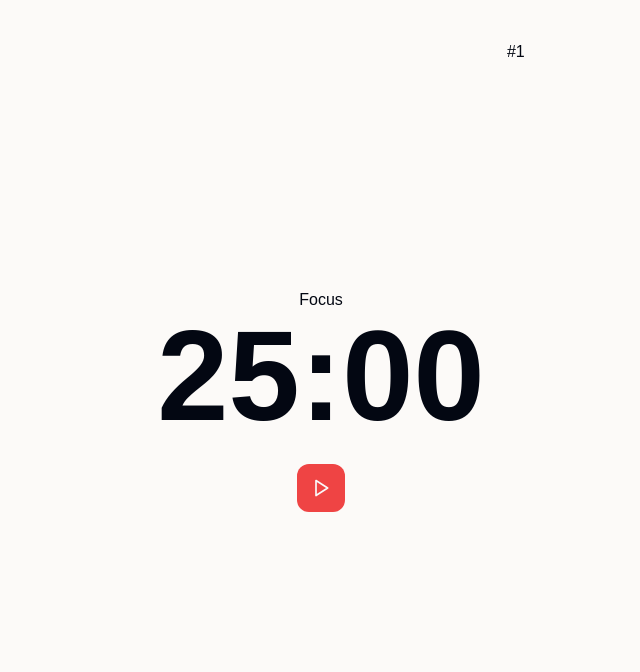
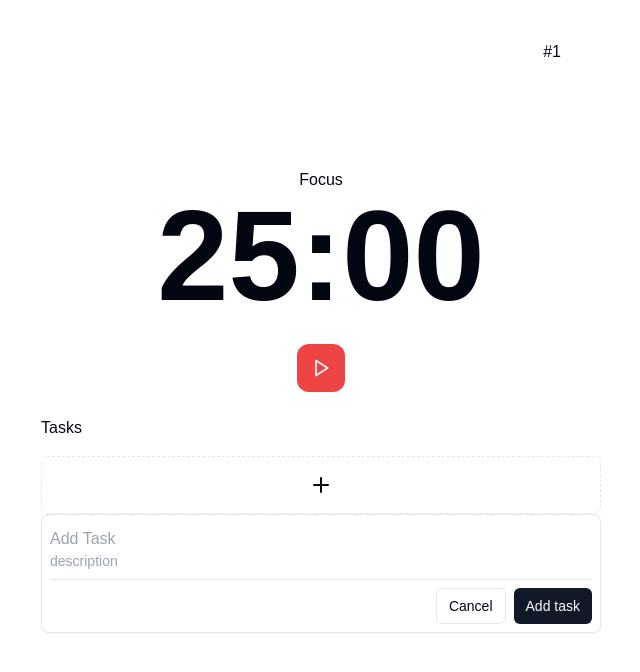
Before and after one commit to ManishBisht777/pomodoro-app, a Next.js app: page / in a window 1280 px wide. Shown: the top 672 px of the page, without its empty margins (319-959 px from the left). Built offline with nearby package versions, Linux system fonts and the light colour scheme; a web font is replaced by a local one.

Commit message:
feat(styles): add task ui

```diff
--- a/package.json
+++ b/package.json
@@ -9,7 +9,9 @@
     "lint": "next lint"
   },
   "dependencies": {
+    "@radix-ui/react-checkbox": "^1.1.1",
     "@radix-ui/react-dropdown-menu": "^2.1.1",
+    "@radix-ui/react-separator": "^1.1.0",
     "@radix-ui/react-slot": "^1.1.0",
     "class-variance-authority": "^0.7.0",
     "clsx": "^2.1.1",
--- a/src/app/page.tsx
+++ b/src/app/page.tsx
@@ -34,7 +34,8 @@ import Pomodoro from "@/components/pomodoro/Pomodoro";
 
 export default function Home() {
   return (
-    <main className="bg-[#fcfaf8] flex flex-col items-center justify-center min-h-screen">
+    // bg-[#fcfaf8]
+    <main className="flex flex-col items-center justify-center min-h-screen">
       {/* <h1 className="text-2xl leading-9 font-bold text-[#202020]">Today</h1>
       <p className="text-sm leading-4 text-[#202020]">
         Lorem ipsum dolor sit amet, consectetur adipisicing elit. Cupiditate
--- /dev/null
+++ b/src/common/const/timer.tsx
@@ -0,0 +1,3 @@
+export const FOCUS = 25 * 60;
+export const BREAK = 5 * 60;
+export const LONG_BREAK = 15 * 60;
--- /dev/null
+++ b/src/common/enums/timer.ts
@@ -0,0 +1,5 @@
+export enum PomodoroAction {
+  FOCUS = "FOCUS",
+  BREAK = "BREAK",
+  LONG_BREAK = "LONG_BREAK",
+}
--- /dev/null
+++ b/src/common/interfaces/timer.tsx
@@ -0,0 +1,8 @@
+import { PomodoroAction } from "../enums/timer";
+
+export type PomodoroState = {
+  timer: number;
+  isRunning: boolean;
+  action: PomodoroAction;
+  iteration: number;
+};
--- a/src/components/pomodoro/Pomodoro.tsx
+++ b/src/components/pomodoro/Pomodoro.tsx
@@ -1,28 +1,21 @@
 "use client";
 
+import { FOCUS } from "@/common/const/timer";
+import { PomodoroAction } from "@/common/enums/timer";
+import { PomodoroState } from "@/common/interfaces/timer";
+import { cn } from "@/lib/utils";
+import {
+  changePomodoroState,
+  formatTime,
+  getColorByAction,
+  getTextByAction,
+} from "@/utils/timerUtils";
+import { PauseIcon, Play } from "lucide-react";
 import { useEffect, useRef, useState } from "react";
 import { Button } from "../ui/button";
-import { PauseIcon, Play, Plus } from "lucide-react";
-import { cn } from "@/lib/utils";
+import Tasks from "../tasks/Tasks";
 
 interface PomodoroProps {}
-
-enum PomodoroAction {
-  FOCUS = "FOCUS",
-  BREAK = "BREAK",
-  LONG_BREAK = "LONG_BREAK",
-}
-
-type PomodoroState = {
-  timer: number;
-  isRunning: boolean;
-  action: PomodoroAction;
-  iteration: number;
-};
-
-const FOCUS = 25 * 60;
-const BREAK = 5 * 60;
-const LONG_BREAK = 15 * 60;
 
 export default function Pomodoro({}: PomodoroProps) {
   const [pomodoroState, setPomodoroState] = useState<PomodoroState>({
@@ -33,34 +26,6 @@ export default function Pomodoro({}: PomodoroProps) {
   });
 
   const timerRef = useRef<NodeJS.Timeout | null>(null);
-
-  const changePomodoroState = (
-    action: PomodoroAction,
-    prevState: PomodoroState
-  ) => {
-    switch (action) {
-      case PomodoroAction.LONG_BREAK:
-        return {
-          ...prevState,
-          timer: LONG_BREAK,
-          action: PomodoroAction.LONG_BREAK,
-          iteration: prevState.iteration + 1,
-        };
-      case PomodoroAction.BREAK:
-        return {
-          ...prevState,
-          timer: BREAK,
-          action: PomodoroAction.BREAK,
-        };
-      case PomodoroAction.FOCUS:
-        return {
-          ...prevState,
-          action: PomodoroAction.FOCUS,
-          timer: FOCUS,
-          iteration: prevState.iteration + 1,
-        };
-    }
-  };
 
   const stopTimer = () => {
     if (timerRef.current) {
@@ -106,48 +71,6 @@ export default function Pomodoro({}: PomodoroProps) {
     }, 1000);
   };
 
-  const skipTimer = () => {
-    setPomodoroState((prevState) => {
-      if (prevState.action === PomodoroAction.FOCUS) {
-        if (prevState.iteration % 8 === 0) {
-          return changePomodoroState(PomodoroAction.LONG_BREAK, prevState);
-        } else {
-          return changePomodoroState(PomodoroAction.BREAK, prevState);
-        }
-      } else {
-        return changePomodoroState(PomodoroAction.FOCUS, prevState);
-      }
-    });
-  };
-
-  const formatTIme = (time: number) => {
-    const minutes = Math.floor(time / 60);
-    const seconds = time % 60;
-    return `${minutes}:${seconds < 10 ? `0${seconds}` : seconds}`;
-  };
-
-  const getTextByAction = (action: PomodoroAction) => {
-    switch (action) {
-      case PomodoroAction.FOCUS:
-        return "Focus";
-      case PomodoroAction.BREAK:
-        return "Break";
-      case PomodoroAction.LONG_BREAK:
-        return "Long Break";
-    }
-  };
-
-  const getColorByAction = (action: PomodoroAction) => {
-    switch (action) {
-      case PomodoroAction.FOCUS:
-        return "bg-red-500";
-      case PomodoroAction.BREAK:
-        return "bg-green-500";
-      case PomodoroAction.LONG_BREAK:
-        return "bg-blue-500";
-    }
-  };
-
   useEffect(() => {
     return () => {
       stopTimer();
@@ -155,11 +78,11 @@ export default function Pomodoro({}: PomodoroProps) {
   }, [pomodoroState.action]);
 
   return (
-    <div className="flex flex-col gap-6 items-center justify-center relative h-screen p-20">
+    <div className="flex flex-col gap-6 items-center justify-center relative min-h-screen w-[35rem]">
       <div className="flex items-center flex-col">
         <p>{getTextByAction(pomodoroState.action)}</p>
         <h2 className="text-9xl font-extrabold">
-          {formatTIme(pomodoroState.timer)}
+          {formatTime(pomodoroState.timer)}
         </h2>
       </div>
       <div>
@@ -179,6 +102,8 @@ export default function Pomodoro({}: PomodoroProps) {
         </Button>
       </div>
       <p className="absolute top-10 right-10">#{pomodoroState.iteration}</p>
+
+      <Tasks />
     </div>
   );
 }
--- /dev/null
+++ b/src/components/tasks/Tasks.tsx
@@ -0,0 +1,121 @@
+import { Plus } from "lucide-react";
+import { useState } from "react";
+import { Button } from "../ui/button";
+import { Separator } from "../ui/separator";
+import { Checkbox } from "../ui/checkbox";
+
+interface TasksProps {}
+
+type Task = {
+  id: string;
+  name: string;
+  description: string;
+  completed: boolean;
+};
+
+export default function Tasks({}: TasksProps) {
+  const [tasks, setTasks] = useState<Task[]>([]);
+
+  const [inputValue, setInputValue] = useState<string>("");
+  const [descriptionValue, setDescriptionValue] = useState<string>("");
+
+  const addTask = () => {
+    setTasks([
+      ...tasks,
+      {
+        id: Math.random().toString(),
+        name: inputValue,
+        description: descriptionValue,
+        completed: false,
+      },
+    ]);
+    setInputValue("");
+    setDescriptionValue("");
+  };
+
+  return (
+    <div className="flex flex-col gap-4 w-full">
+      <p>Tasks</p>
+
+      <div>
+        <button className="w-full flex border border-dashed rounded-md justify-center p-4">
+          <Plus size={24} />
+        </button>
+
+        <div className="border p-2 pt-3 shadow-sm flex flex-col gap-2 rounded-lg overflow-hidden">
+          <div className="flex flex-col">
+            <input
+              className="
+            placeholder:font-medium placeholder:text-gray-400 focus:outline-none font-medium"
+              type="text"
+              onChange={(e) => {
+                setInputValue(e.target.value);
+              }}
+              value={inputValue}
+              placeholder="Add Task"
+              onKeyDown={(e) => {
+                if (e.key === "Enter") {
+                  addTask();
+                }
+              }}
+            />
+            <input
+              placeholder="description"
+              className="placeholder:text-sm text-sm placeholder:text-gray-400 focus:outline-none"
+              name="description"
+              value={descriptionValue}
+              id="description"
+              onChange={(e) => {
+                setDescriptionValue(e.target.value);
+              }}
+            />
+          </div>
+          <Separator />
+          <div className="flex justify-end gap-2">
+            <Button size="sm" variant="outline">
+              Cancel
+            </Button>
+            <Button
+              className="flex items-center justify-center gap-1"
+              size="sm"
+              onClick={addTask}
+            >
+              Add task
+            </Button>
+          </div>
+        </div>
+
+        <div>
+          {tasks.map((task) => (
+            <>
+              <div key={task.id} className="flex gap-1">
+                <Checkbox
+                  className="rounded-full m-[.3rem]"
+                  checked={task.completed}
+                  onClick={() => {
+                    setTasks(
+                      tasks.map((t) => {
+                        if (t.id === task.id) {
+                          return {
+                            ...t,
+                            completed: !t.completed,
+                          };
+                        }
+                        return t;
+                      })
+                    );
+                  }}
+                />
+                <div>
+                  <span className="text-sm">{task.name}</span>
+                  <p className="text-xs text-gray-700">{task.description}</p>
+                </div>
+              </div>
+              <Separator className="my-2" />
+            </>
+          ))}
+        </div>
+      </div>
+    </div>
+  );
+}
--- /dev/null
+++ b/src/components/ui/checkbox.tsx
@@ -0,0 +1,30 @@
+"use client";
+
+import * as React from "react";
+import * as CheckboxPrimitive from "@radix-ui/react-checkbox";
+import { Check } from "lucide-react";
+
+import { cn } from "@/lib/utils";
+
+const Checkbox = React.forwardRef<
+  React.ElementRef<typeof CheckboxPrimitive.Root>,
+  React.ComponentPropsWithoutRef<typeof CheckboxPrimitive.Root>
+>(({ className, ...props }, ref) => (
+  <CheckboxPrimitive.Root
+    ref={ref}
+    className={cn(
+      "peer h-4 w-4 shrink-0 rounded-sm border border-primary ring-offset-background focus-visible:outline-none focus-visible:ring-2 focus-visible:ring-ring focus-visible:ring-offset-2 disabled:cursor-not-allowed disabled:opacity-50 data-[state=checked]:bg-primary data-[state=checked]:text-primary-foreground",
+      className
+    )}
+    {...props}
+  >
+    <CheckboxPrimitive.Indicator
+      className={cn("flex items-center justify-center text-current")}
+    >
+      <Check className="h-4 w-4" />
+    </CheckboxPrimitive.Indicator>
+  </CheckboxPrimitive.Root>
+));
+Checkbox.displayName = CheckboxPrimitive.Root.displayName;
+
+export { Checkbox };
--- /dev/null
+++ b/src/components/ui/separator.tsx
@@ -0,0 +1,31 @@
+"use client"
+
+import * as React from "react"
+import * as SeparatorPrimitive from "@radix-ui/react-separator"
+
+import { cn } from "@/lib/utils"
+
+const Separator = React.forwardRef<
+  React.ElementRef<typeof SeparatorPrimitive.Root>,
+  React.ComponentPropsWithoutRef<typeof SeparatorPrimitive.Root>
+>(
+  (
+    { className, orientation = "horizontal", decorative = true, ...props },
+    ref
+  ) => (
+    <SeparatorPrimitive.Root
+      ref={ref}
+      decorative={decorative}
+      orientation={orientation}
+      className={cn(
+        "shrink-0 bg-border",
+        orientation === "horizontal" ? "h-[1px] w-full" : "h-full w-[1px]",
+        className
+      )}
+      {...props}
+    />
+  )
+)
+Separator.displayName = SeparatorPrimitive.Root.displayName
+
+export { Separator }
--- /dev/null
+++ b/src/utils/timerUtils.ts
@@ -0,0 +1,59 @@
+import { BREAK, FOCUS, LONG_BREAK } from "@/common/const/timer";
+import { PomodoroAction } from "@/common/enums/timer";
+import { PomodoroState } from "@/common/interfaces/timer";
+
+export const changePomodoroState = (
+  action: PomodoroAction,
+  prevState: PomodoroState
+) => {
+  switch (action) {
+    case PomodoroAction.LONG_BREAK:
+      return {
+        ...prevState,
+        timer: LONG_BREAK,
+        action: PomodoroAction.LONG_BREAK,
+        iteration: prevState.iteration + 1,
+      };
+    case PomodoroAction.BREAK:
+      return {
+        ...prevState,
+        timer: BREAK,
+        action: PomodoroAction.BREAK,
+      };
+    case PomodoroAction.FOCUS:
+      return {
+        ...prevState,
+        action: PomodoroAction.FOCUS,
+        timer: FOCUS,
+        iteration: prevState.iteration + 1,
+      };
+  }
+};
+
+export const formatTime = (time: number) => {
+  const minutes = Math.floor(time / 60);
+  const seconds = time % 60;
+  return `${minutes}:${seconds < 10 ? `0${seconds}` : seconds}`;
+};
+
+export const getTextByAction = (action: PomodoroAction) => {
+  switch (action) {
+    case PomodoroAction.FOCUS:
+      return "Focus";
+    case PomodoroAction.BREAK:
+      return "Break";
+    case PomodoroAction.LONG_BREAK:
+      return "Long Break";
+  }
+};
+
+export const getColorByAction = (action: PomodoroAction) => {
+  switch (action) {
+    case PomodoroAction.FOCUS:
+      return "bg-red-500";
+    case PomodoroAction.BREAK:
+      return "bg-green-500";
+    case PomodoroAction.LONG_BREAK:
+      return "bg-blue-500";
+  }
+};
```
Also changed, not shown: src/components/tasks/AddTask.tsx (added), 1 other file (tests, documents, lock files or other folders).
